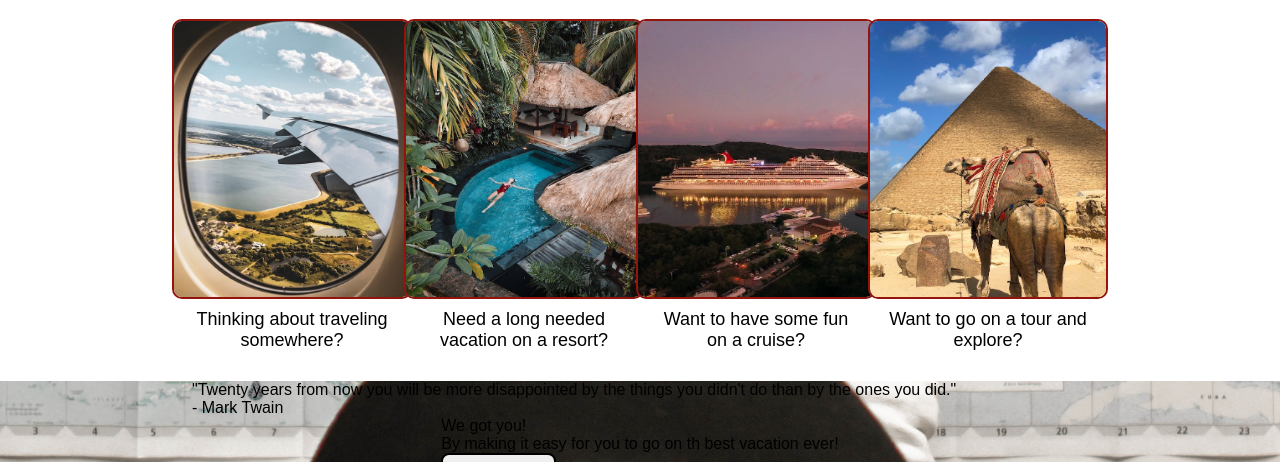
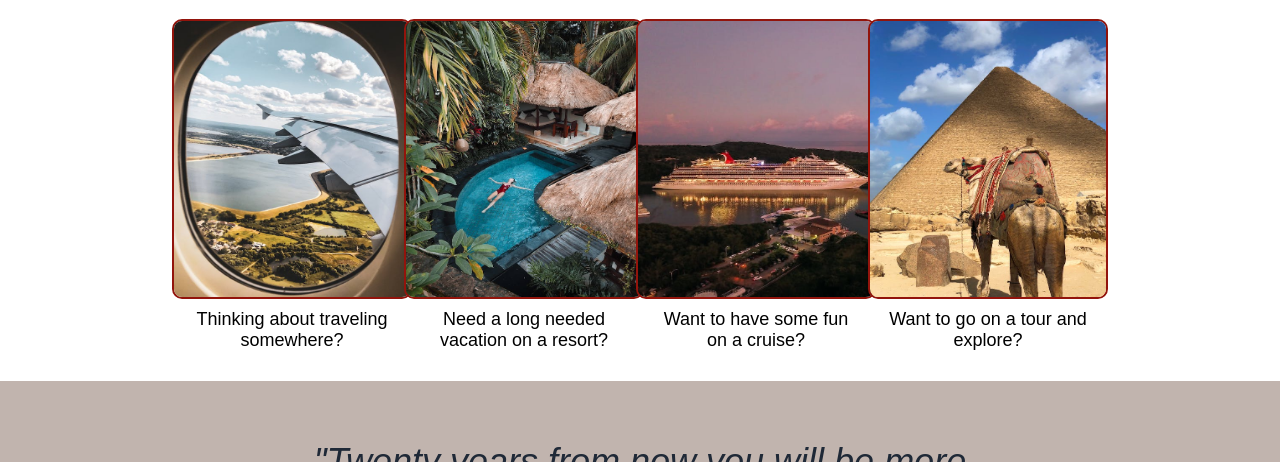
Before and after one commit to JuanHundred/traveling-landing-page, a plain HTML site: page index.html in a window 1280 px wide. Shown: the part 490-952 px from the top of the page. Drawn offline with Linux system fonts and the light colour scheme.

Commit message:
Add CSS to quote layer

```diff
--- a/style.css
+++ b/style.css
@@ -163,6 +163,38 @@ body {
     font-size: 18px;
 }
 
+/* quote layer below */
+.quote-layer{
+    display: flex;
+    flex-direction: column;
+    background-color: #C1B4AE;
+    width: 100%;
+    align-items: center;
+    padding: 60px 0;
+}
+
+.quote-layer p{
+    font-size: 36px;
+    font-weight: 100;
+    font-style: italic;
+    color: #1F2937;
+    margin-bottom: 20px;
+    padding: 0 80px;
+    text-align: center;
+}
+
+.quote-author{
+    display: flex;
+    flex-direction: row;
+    justify-content: end;
+}
+
+.quote-author p{
+    padding-right: 50px;
+    font-size: 26px;
+    font-weight: bold;
+}
+
 /* tags below */
 
 a{
```
